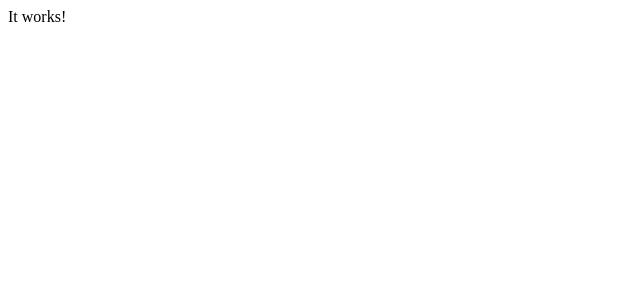
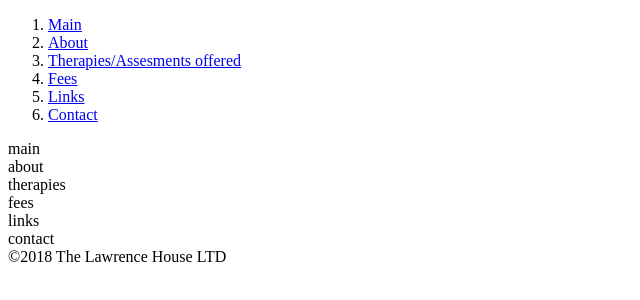
Before and after one commit to EwanLawrence/EwanLawrence.github.io, a plain HTML site: page index.html in a window 1280 px wide. Shown: the whole page, without its empty margins (0-640 px from the left). Drawn offline with Linux system fonts and the light colour scheme.

Commit message:
Add page skeleton

```diff
--- a/index.html
+++ b/index.html
@@ -4,6 +4,31 @@
         <title>Thee Lawrence House</title>
     </head>
     <body>
-        It works!
+        <header>
+            <div>
+                <!-- Logo -->
+            </div>
+            <nav>
+                <ol>
+                    <li><a href="#main">Main</a></li>
+                    <li><a href="#about">About</a></li>
+                    <li><a href="#therapies">Therapies/Assesments offered</a></li>
+                    <li><a href="#fees">Fees</a></li>
+                    <li><a href="#links">Links</a></li>
+                    <li><a href="#contact">Contact</a></li>
+                </ol>
+            </nav>
+        </header>
+        <main>
+            <section id="main">main</section>
+            <section id="about">about</section>
+            <section id="therapies">therapies</section>
+            <section id="fees">fees</section>
+            <section id="links">links</section>
+            <section id="contact">contact</section>
+        </main>
+        <footer>
+            <spam>&copy;2018 The Lawrence House LTD</spam>
+        </footer>
     </body>
 </html>
```
